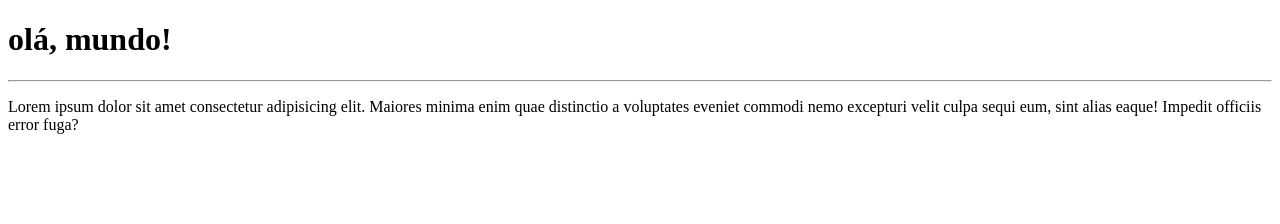
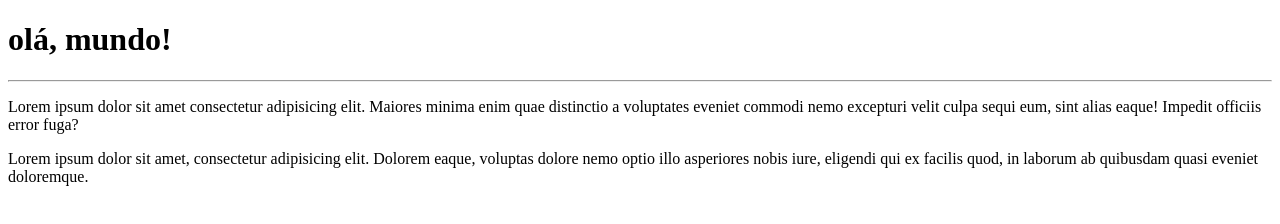
Before and after one commit to josebbento/Python, a plain HTML site: page site-exemplo/index.html in a window 1280 px wide. Drawn offline with Linux system fonts and the light colour scheme.

Commit message:
adicionei um parágrafo

```diff
--- a/site-exemplo/index.html
+++ b/site-exemplo/index.html
@@ -10,5 +10,6 @@
     <h1>olá, mundo!</h1>
     <hr>
     <p>Lorem ipsum dolor sit amet consectetur adipisicing elit. Maiores minima enim quae distinctio a voluptates eveniet commodi nemo excepturi velit culpa sequi eum, sint alias eaque! Impedit officiis error fuga?</p>
+    <p>Lorem ipsum dolor sit amet, consectetur adipisicing elit. Dolorem eaque, voluptas dolore nemo optio illo asperiores nobis iure, eligendi qui ex facilis quod, in laborum ab quibusdam quasi eveniet doloremque.</p>
 </body>
 </html>
```
